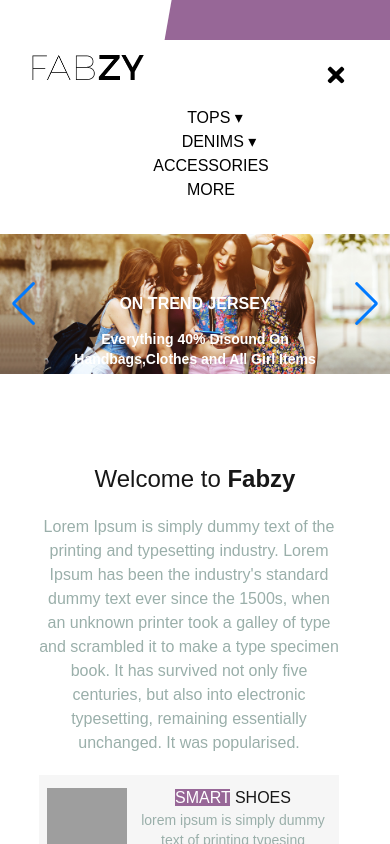
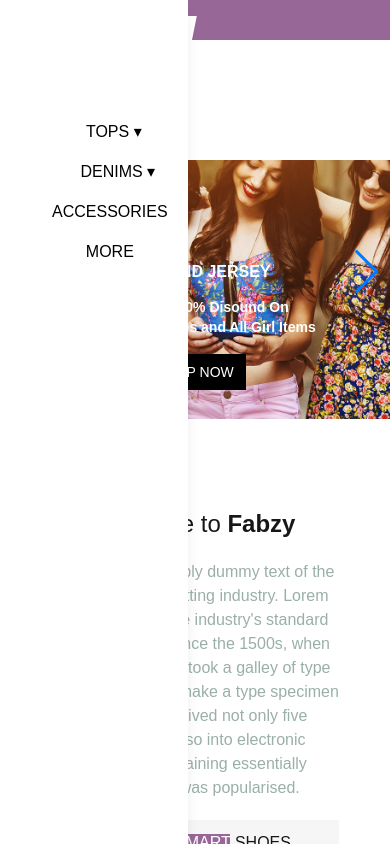
Before and after one commit to RianOntu/fabzy-rian, a Next.js app: page / in a window 390 px wide. Both pictures are taken after a click on the button 336 px from the left and 75 px from the top of the page. Shown: the top 844 px of the page. Built offline with nearby package versions, Linux system fonts and the light colour scheme; no server answers; grey boxes are pictures that could not be loaded.

Commit message:
resolved some issues

```diff
--- a/app/components/Banner.js
+++ b/app/components/Banner.js
@@ -10,7 +10,7 @@ const Banner = () => {
   return (
     <div className="w-full  mx-auto mt-[3px]">
       <Swiper
-        className="w-full "
+        className="w-full h-full"
         style={{ width: "100%" }}
         modules={[Navigation, Pagination, Autoplay]}
         spaceBetween={20}
@@ -20,7 +20,11 @@ const Banner = () => {
         loop={true} // Infinite scrolling
       >
         <SwiperSlide>
-          <img className="w-full" src="/banner-1.jpg" alt="Slide 1" />
+          <img
+            className="w-full  h-full object-cover"
+            src="/banner-1.jpg"
+            alt="Slide 1"
+          />
           {/* Centered Text */}
           <div className="absolute inset-0 flex items-center justify-center text-center">
             <h1 className="text-white text-md md:text-5xl font-bold">
@@ -39,7 +43,11 @@ const Banner = () => {
           </div>
         </SwiperSlide>
         <SwiperSlide>
-          <img className="w-full" src="/banner-2.jpg" alt="Slide 2" />
+          <img
+            className="w-full h-full object-cover"
+            src="/banner-2.jpg"
+            alt="Slide 2"
+          />
           {/* Centered Text */}
           <div className="absolute inset-0 flex items-center justify-center text-center">
             <h1 className="text-white text-md md:text-5xl font-bold">
--- a/app/components/Navbar.js
+++ b/app/components/Navbar.js
@@ -1,25 +1,44 @@
 "use client";
-import React, { useState } from "react";
+import React, { useEffect, useRef, useState } from "react";
 import Input from "./common/Input";
 import Link from "next/link";
-import { FaBars, FaTimes } from "react-icons/fa";
+import { FaBars } from "react-icons/fa";
 
 function Navbar() {
   const [isTopsOpen, setIsTopsOpen] = useState(false);
   const [isDenimsOpen, setIsDenimsOpen] = useState(false);
   const [dropdownOpen, setDropdownOpen] = useState(null);
   const [isOpen, setIsOpen] = useState(false);
+  const sidebarRef = useRef(null);
 
   const toggleMenu = () => setIsOpen(!isOpen);
   const toggleDropdown = (index) => {
     setDropdownOpen(dropdownOpen === index ? null : index);
   };
 
+  // Close sidebar if clicked outside
+  useEffect(() => {
+    const handleClickOutside = (event) => {
+      if (sidebarRef.current && !sidebarRef.current.contains(event.target)) {
+        setIsOpen(false);
+      }
+    };
+
+    // Add event listener for mouse clicks
+    document.addEventListener("mousedown", handleClickOutside);
+
+    // Cleanup event listener when component unmounts
+    return () => {
+      document.removeEventListener("mousedown", handleClickOutside);
+    };
+  }, []);
+
   return (
     <>
       {/* Purple Banner */}
+
       <div className="flex flex-col">
-        <div className="absolute top-0 left-0 w-full h-10 bg-[#976797] flex justify-end mr-2 items-center">
+        <div className="relative top-0 z-51 left-0 w-full h-10 bg-[#976797] flex justify-end  items-center">
           <div className="hidden md:flex mr-2">
             <h1 className="text-sm md:text-md text-white mr-2">
               New Offer This Weekend Only! Hurry Shop Now!
@@ -29,11 +48,11 @@ function Navbar() {
           </div>
         </div>
       </div>
-
-      <div className="relative flex justify-between items-center h-[150px] md:min-h-[200px] w-[200px] md:w-full">
+      <div className="sticky top-0 z-50 bg-white">
+        <div className=" flex justify-between items-center h-[120px]  w-[200px]  md:w-full">
           {/* Logo Section */}
-        <div id="box" className="w-[20rem] shadow">
-          <div id="content">
+          <div id="box" className="w-[20rem] shadow ">
+            <div id="content" className="h-[120px] mt-[16px] md:mt-0">
               <Link href="/">
                 <img
                   className="p-8 pt-[5rem] w-[19rem]"
@@ -46,12 +65,12 @@ function Navbar() {
 
           {/* Navigation Menu */}
           <button
-          className="block xl:hidden text-black text-2xl relative right-[-74%] md:right-[32px]"
+            className="block xl:hidden text-black text-2xl relative right-[-74%] md:right-[32px] top-[1px]"
             onClick={toggleMenu}
           >
-          {isOpen ? <FaTimes /> : <FaBars />}
+            {isOpen !== true && <FaBars />}
           </button>
-        <div className="hidden xl:flex items-center justify-between w-full">
+          <div className="hidden xl:flex relative  items-center justify-between w-full">
             <div className="w-[500px] h-[120px]">
               <nav className="ml-10 flex space-x-8 text-black font-medium navbar mt-10">
                 <div
@@ -114,7 +133,9 @@ function Navbar() {
 
                       {/* Column 3 */}
                       <div>
-                      <h3 className="text-gray-800 font-bold mb-2">BATWING</h3>
+                        <h3 className="text-gray-800 font-bold mb-2">
+                          BATWING
+                        </h3>
                         <ul className="space-y-1 text-gray-600">
                           <li>
                             <a href="#" className="hover:text-purple-600">
@@ -197,7 +218,9 @@ function Navbar() {
 
                       {/* Column 3 */}
                       <div>
-                      <h3 className="text-gray-800 font-bold mb-2">WIDE LEG</h3>
+                        <h3 className="text-gray-800 font-bold mb-2">
+                          WIDE LEG
+                        </h3>
                         <ul className="space-y-1 text-gray-600">
                           <li>
                             <a href="#" className="hover:text-purple-600">
@@ -288,16 +311,26 @@ function Navbar() {
             </div>
           </div>
         </div>
+      </div>
+
       {isOpen && (
-        <div className="flex flex-col xl:hidden items-center  w-full">
-          <div className="w-[300px] h-[120px]">
-            <nav className="justify-center flex flex-col space-x-8 text-black font-medium navbar mt-[-2.75rem]">
+        <div
+          ref={sidebarRef}
+          className="flex flex-col xl:hidden items-center  w-full"
+        >
+          <div
+            className={`fixed top-0 left-0 max-w-[100vw] h-full bg-white shadow-lg z-50 transform ${
+              isOpen ? "translate-x-0" : "-translate-x-full"
+            } transition-transform duration-300 ease-in-out`}
+          >
+
+            <nav className="justify-center flex flex-col space-x-8 text-black font-medium navbar mt-[6.25rem] p-3">
               {/* TOPS Dropdown */}
               <div
-                className="relative group mx-auto text-center"
+                className="relative group mx-auto text-center p-2"
                 onClick={() => toggleDropdown(1)}
               >
-                <a href="#" className="hover:text-gray-600 ml-10 ">
+                <a href="#" className="hover:text-gray-600 ml-10  p-2">
                   TOPS ▾
                 </a>
 
@@ -377,12 +410,12 @@ function Navbar() {
 
               {/* DENIMS Dropdown */}
               <div
-                className="relative group mx-auto text-center"
+                className="relative group mx-auto text-center p-2"
                 onClick={() => toggleDropdown(2)} // Toggle Denims dropdown
               >
                 <a
                   href="#"
-                  className="hover:text-gray-600 text-center justify-center ml-4 "
+                  className="hover:text-gray-600 text-center justify-center ml-4  "
                 >
                   DENIMS ▾
                 </a>
@@ -461,13 +494,13 @@ function Navbar() {
               </div>
               <a
                 href="#"
-                className="hover:text-gray-600 mx-auto justify-center flex "
+                className="hover:text-gray-600 mx-auto justify-center flex  p-2"
               >
                 ACCESSORIES
               </a>
               <a
                 href="#"
-                className="hover:text-gray-600 mx-auto justify-center flex mr-3 "
+                className="hover:text-gray-600 mx-auto justify-center flex mr-3  p-2"
               >
                 MORE
               </a>
--- a/app/components/ProductCard.js
+++ b/app/components/ProductCard.js
@@ -7,7 +7,7 @@ const ProductCard = ({ product }) => {
   return (
     <Link href={`/shop/${product._id}`}>
       <div
-        className="bg-[#FFFFFF] relative overflow-hidden h-[388px] shadow-md w-[201px]  lg:w-[230px] rounded-lg mx-auto hover:shadow-lg transition duration-500 product_div"
+        className="bg-[#FFFFFF] relative overflow-hidden h-[388px] shadow-md w-[300px]  lg:w-[230px] rounded-lg mx-auto hover:shadow-lg transition duration-500 product_div"
         onMouseEnter={() => setIsHovered(true)}
         onMouseLeave={() => setIsHovered(false)}
       >
--- a/app/globals.css
+++ b/app/globals.css
@@ -18,6 +18,7 @@ body {
   color: var(--foreground);
   background: var(--background);
   font-family: Arial, Helvetica, sans-serif;
+  overflow-x: hidden;
 }
 
 #box {
@@ -38,8 +39,8 @@ body {
   display: inline-block;
   padding-right: 20px; /* Space for the line */
 }
+html,
 body {
-  overflow-x: hidden;
   font-family: Montserrat, Arial, Helvetica, sans-serif !important;
   max-width: 100vw;
 }
@@ -63,6 +64,7 @@ body {
   background-position: center;
   background-repeat: no-repeat;
   background-size: cover;
+  max-width: 100%;
 }
 .paralax1 {
   /* The image used */
@@ -76,9 +78,11 @@ body {
   background-position: center;
   background-repeat: no-repeat;
   background-size: cover;
+  max-width: 100%;
 }
 .swiper {
-  width: 100% !important;
+  max-width: 100vw !important;
+
   position: relative !important;
   top: -39px !important;
 }
@@ -95,10 +99,10 @@ body {
   filter: blur(5px);
   -webkit-clip-path: polygon(0 100%, 0 0, 100% 0, 80% 100%);
 }
-.fa-play::before{
-  position:absolute;
-  top:20px;
-  left:23px
+.fa-play::before {
+  position: absolute;
+  top: 20px;
+  left: 23px;
 }
 .img_hover {
   position: relative;
@@ -108,7 +112,7 @@ body {
 .img_hover .overlay {
   position: absolute;
   inset: 0;
-  background-color: #BAA2AB;
+  background-color: #baa2ab;
   opacity: 0;
   transform: rotateY(0deg);
   transition: transform 0.6s ease, opacity 0.3s ease;
@@ -118,12 +122,17 @@ body {
   opacity: 0.4;
   transform: rotateY(360deg);
 }
+#content {
+  height: 120px !important;
+}
 
 @layer utilities {
   .text-balance {
     text-wrap: balance;
   }
 }
-@media only screen and (min-width: 375px) and (max-width:819px) {
-
+@media only screen and (min-width: 344px) and (max-width: 767px) {
+  .swiper {
+    height: 295px;
+  }
 }
```
Lines whose indentation alone changed are shown as unchanged.
